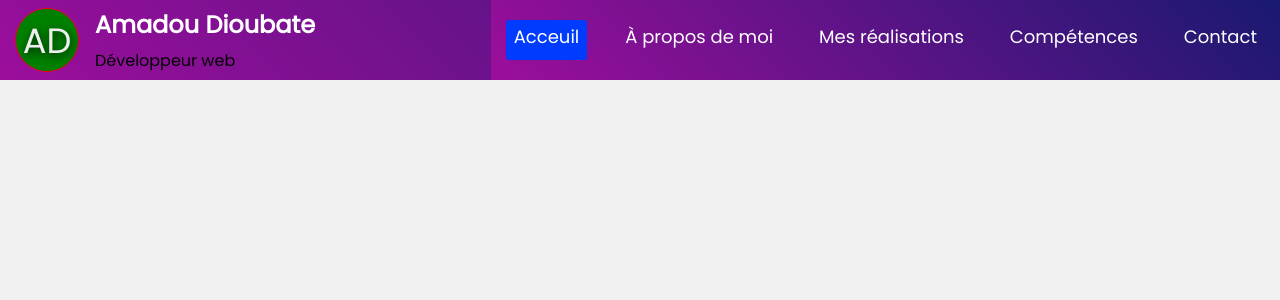
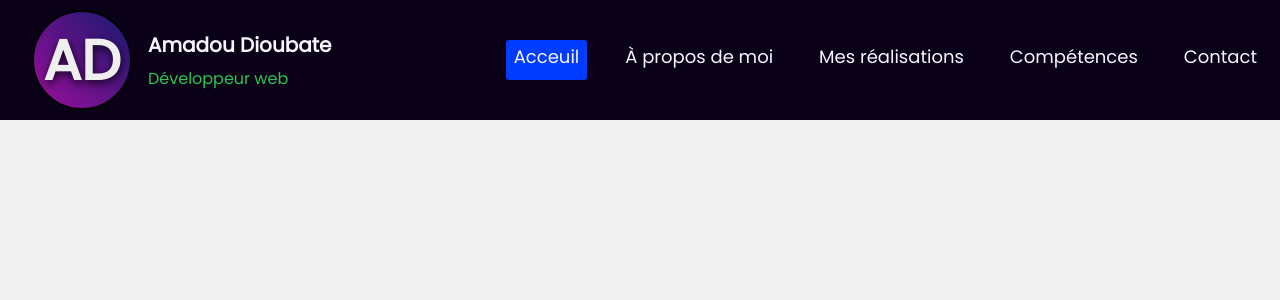
Before and after one commit to amadoudioubate/portfolio, a React (Create React App) app: page / in a window 1280 px wide. Shown: the top 300 px of the page. Built offline with nearby package versions, Linux system fonts and the light colour scheme.

Commit message:
Réalisation de l'animation au survol sur le logo avec l'initial AD

```diff
--- a/src/Components/Header/Header.css
+++ b/src/Components/Header/Header.css
@@ -2,8 +2,10 @@ header {
     position: fixed;
     top:0;
     width: 100%;
-    height: 80px;
-    background: linear-gradient(45deg,rgb(156, 14, 156), midnightblue);
+    height: 120px;
+    /* background: linear-gradient(45deg,rgb(156, 14, 156), midnightblue);  */
+    /* background: #f6f8f8; */
+    background: #0A0119;
     display: flex;
     justify-content: space-between;
 }
--- a/src/Components/Logo/Logo.css
+++ b/src/Components/Logo/Logo.css
@@ -1,35 +1,71 @@
-.container-logo {
+/*******************************************************/
+/*               PROPRIETES COMMUNES                   */
+/*******************************************************/
+
+.container-logo, .logo-initial, .initial {
     display: flex;
     align-items: center;
     justify-content: center;
-    padding: 0 15px
 }
 
-.logo-initial {
-    height: 64px;
-    width: 64px;
-    line-height: 64px;
-    text-align: center;
-    border: 1px solid red;
-    border-radius: 50%;
-}
 .person-name, .person-job {
     display: none;
 }
 
+
+/*******************************************************/
+/*               FIN PROPRIETES COMMUNES               */
+/*******************************************************/
+
+.container-logo {
+    padding: 8px 32px;
+}
+
+.logo-initial {
+    height: 100px;
+    width: 100px;
+    text-align: center;
+    background: linear-gradient(45deg,rgb(156, 14, 156), midnightblue);
+    border: 2px solid;
+    border-radius: 50%;
+}
+
 .initial {
-    display: block;
-    height: 62px;
-    width: 62px;
-    background: green;
+    height: 100%;
+    width: 100%;
     border-radius: 50%;
     color: #efefef;
-    font-size: 2.2rem;
+    font-size: 3.5rem;
+    font-weight: 700;
     text-shadow: 1px 3px 8px rgb(0 0 0 / 80%);
     cursor: pointer;
+    position: relative;
 }
 
+/*******************************************************/
+/*          ECRAN SUPERIEUR OU EGAL À 768px            */
+/*******************************************************/
 @media screen and (min-width: 768px) {
+
+    .initial::after {
+        content: "";
+        display: block;
+        height: 100%;
+        width: 100%;
+        position: absolute;
+        top: 0;
+        left: 0;
+        border-radius: 50%;
+        opacity: 0;
+        background-image: url('../../assets/images/amadou.jpg');
+        background-size: cover;
+        background-repeat: no-repeat;
+        transition: all 0.6s linear;
+    }
+    .initial:hover::after {
+        opacity: 1;
+        transform: rotateY(180deg)
+    }
     .logo-person {
         margin-left: 1rem;
     }
@@ -37,11 +73,14 @@
         display: block;
     }
     .person-name {
-        font-size: 24px;
-        color: #fff;
+        font-size: 20px;
+        color: #f9f5ff;
         cursor: pointer;
     }
 
+    .person-job {
+        color: #2ac64e;
+    }
     .person-name::after {
         content: "";
         display: block;
@@ -57,3 +96,7 @@
         width: 100%;
     }
 }
+
+/*******************************************************/
+/*       FIN ECRAN SUPERIEUR OU EGAL À 768px           */
+/*******************************************************/
--- a/src/Components/NavBar/NavBar.css
+++ b/src/Components/NavBar/NavBar.css
@@ -1,6 +1,8 @@
 
 .nav-list {
-    background: linear-gradient(45deg,rgb(156, 14, 156), midnightblue);
+    /* background: linear-gradient(45deg,rgb(156, 14, 156), midnightblue); */
+    /* background: #f6f8f8; */
+    background: #0A0119;
     display: flex;
     align-items: center;
     justify-content: center;
@@ -10,13 +12,13 @@
 }
 
 .list-items:nth-child(1) {
-    border-top: 1px solid #fff;
-    margin-top: 80px;
+    border-top: 1px solid #f9f5ff;
+    margin-top: 120px;
 }
 .list-items {
     width: 100%;
-    height: 80px;
-    border-bottom: 1px solid #fff;
+    height: 120px;
+    border-bottom: 1px solid #f9f5ff;
     padding: 0 15px;
     display: flex;
     align-items: center;
@@ -24,17 +26,22 @@
 }
 
 .list-items a {
-    color: #fff;
+    color: #f9f5ff;
 }
 
 .nav-btn {
     display: block;
     position: absolute;
-    top: 18px;
+    top: 40px;
     right: 40px;
     padding: 5px;
-    color: #fff;
+    color: #f9f5ff;
     font-size: 32px;
+}
+@media screen and (max-width: 320px) {
+    .list-items {
+        font-size: 12px;
+    }
 }
 @media screen and (max-width: 1199px) {
     .nav-list {
@@ -45,9 +52,8 @@
 
     .nav-list {
         flex-direction: row;
-        height: 80px;
+        height: 120px;
         justify-content: flex-end;
-        /* width: 70vw; */
     }
     .list-items:nth-child(1) {
         border-top: 0;
@@ -87,6 +93,6 @@
     }
 
     .active-link {
-        background: rgb(0, 60, 255);
+        background: #003cff;
     }
 }
```
Also changed, not shown: src/assets/images/amadou.jpg (added).
